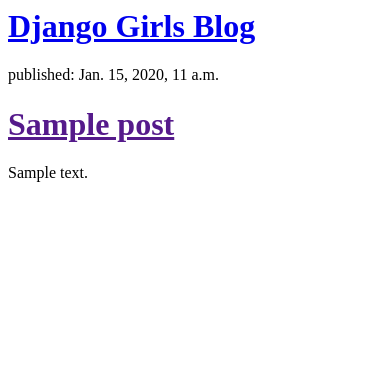
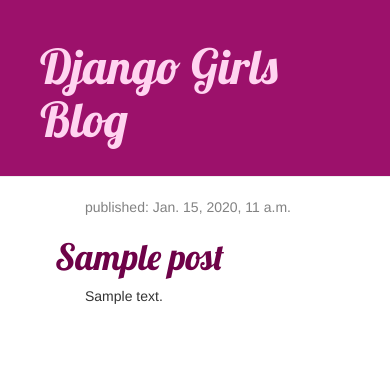
Before and after one commit to Jenni85/my-first-blog, a Django app: template blog/templates/blog/post_list.html in a window 390 px wide. Shown: the top 375 px of the page. Run offline with Django 3.2, Linux system fonts and the light colour scheme; the template is opened without the code that fills it: values that come from a table or form of the project are taken from there, others are empty; tables that the repository leaves empty hold one stand-in row (values such as "Sample post"); some libraries are stand-ins or nearby versions.

Commit message:
css file added

```diff
--- /dev/null
+++ b/blog/static/css/blog.css
@@ -0,0 +1,50 @@
+.page-header {
+    background-color: #9C116B;
+    margin-top: 0;
+    padding: 20px 20px 20px 40px;
+}
+
+.page-header h1, .page-header h1 a, .page-header h1 a:visited, .page-header h1 a:active {
+    color: #FFD4F0;
+    font-size: 36pt;
+    text-decoration: none;
+}
+
+.content {
+    margin-left: 40px;
+}
+
+h1, h2, h3, h4 {
+    font-family: 'Lobster', cursive;
+}
+
+.date {
+    color: #828282;
+}
+
+.save {
+    float: right;
+}
+
+.post-form textarea, .post-form input {
+    width: 100%;
+}
+
+.top-menu, .top-menu:hover, .top-menu:visited {
+    color: #ffffff;
+    float: right;
+    font-size: 26pt;
+    margin-right: 20px;
+}
+
+.post {
+    margin-bottom: 70px;
+}
+
+.post h1 a, .post h1 a:visited {
+    color: #6E0248;
+}
+
+.post p {
+	padding-left: 30px;
+}
--- a/blog/templates/blog/post_list.html
+++ b/blog/templates/blog/post_list.html
@@ -1,18 +1,32 @@
+{% load staticfiles %}
 <html>
     <head>
         <title>Django Girls blog</title>
+        <link rel="stylesheet" href="//maxcdn.bootstrapcdn.com/bootstrap/3.2.0/css/bootstrap.min.css">
+        <link rel="stylesheet" href="//maxcdn.bootstrapcdn.com/bootstrap/3.2.0/css/bootstrap-theme.min.css">
+        <link href="//fonts.googleapis.com/css?family=Lobster&subset=latin,latin-ext" rel="stylesheet" type="text/css">
+        <link rel="stylesheet" href="{% static 'css/blog.css' %}">
+
     </head>
     <body>
-       <div>
+      	<div class="page-header">
    		 <h1><a href="/">Django Girls Blog</a></h1>
 		</div>
 
+ <div class="content container">
+    <div class="row">
+        <div class="col-md-8">
             {% for post in posts %}
-    <div>
+                <div class="post">
+                    <div class="date">
                         <p>published: {{ post.published_date }}</p>
+                    </div>
                     <h1><a href="">{{ post.title }}</a></h1>
                     <p>{{ post.text|linebreaksbr }}</p>
                 </div>
             {% endfor %}
+        </div>
+    </div>
+</div>
     </body>
 </html>
```
Lines whose indentation alone changed are shown as unchanged.
